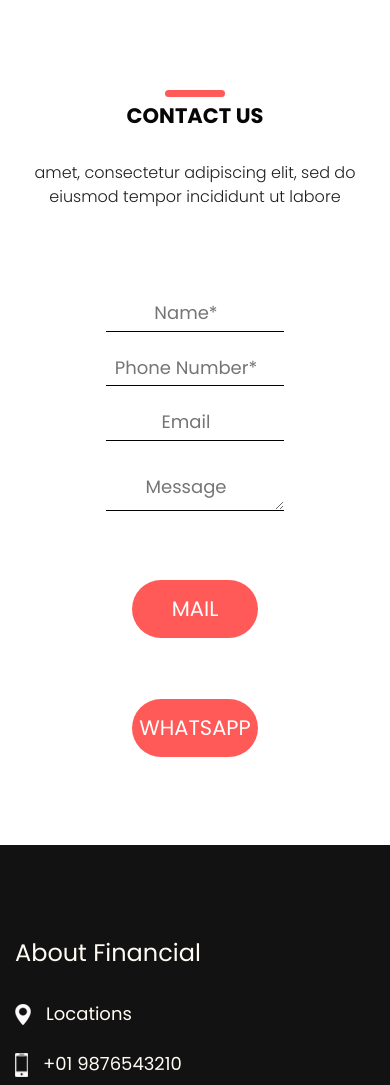
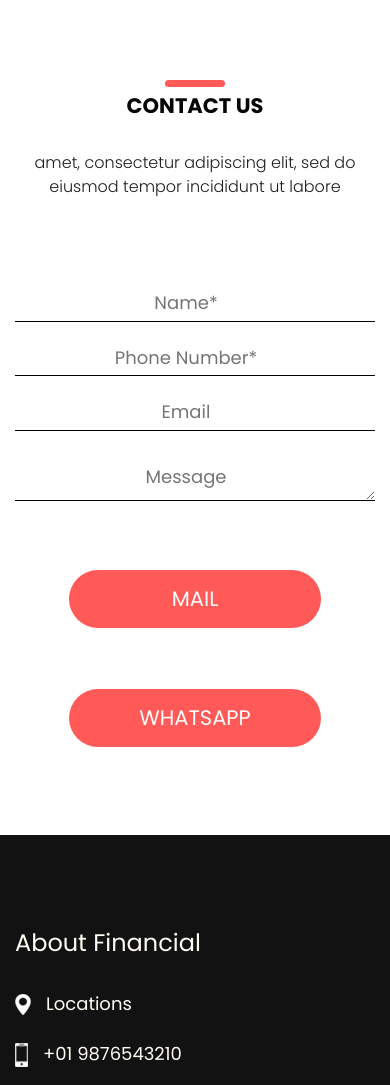
Before and after one commit to GMATF/AVF, a Flask app: page /contact in a window 390 px wide. Shown: the part 166-1251 px from the top of the page. Run offline with Flask 2, Linux system fonts and the light colour scheme; some libraries are stand-ins or nearby versions.

Commit message:
contact us completed

```diff
--- a/app/static/css/style.css
+++ b/app/static/css/style.css
@@ -223,7 +223,7 @@ button {
 }
 
 .layout_padding {
-     padding-top: 90px;
+     padding-top: 5rem;
      padding-bottom: 0px;
 }
 .padding_0{
@@ -765,7 +765,7 @@ button {
     /* float: center; */
     /* padding-left: 50px; */
     margin: 0 auto;
-    padding-inline: 15em;
+
 }
 .mail_text_1 {
     width: 100%;
@@ -1173,9 +1173,9 @@ button {
         width: 100%;
       }
     .send_bt{
-        width: 70%;
+        width: 30%;
         margin-top: 1em;
-        margin-left: 15%;
+        margin-left: 35%;
 
     }
 
@@ -1219,11 +1219,18 @@ button {
         font-size: 2em;
     }
     .mail_section {
-        width: 90%;
+        width: 100%;
         /* float: center; */
         /* padding-left: 50px; */
         margin: 0 auto;
-        padding-inline: 5rem;
+        padding: 0;
+
+    }
+    .send_bt{
+        width: 70%;
+        margin-top: 1em;
+        margin-left: 15%;
+
     }
   #back-sb{
     position: absolute;
```
